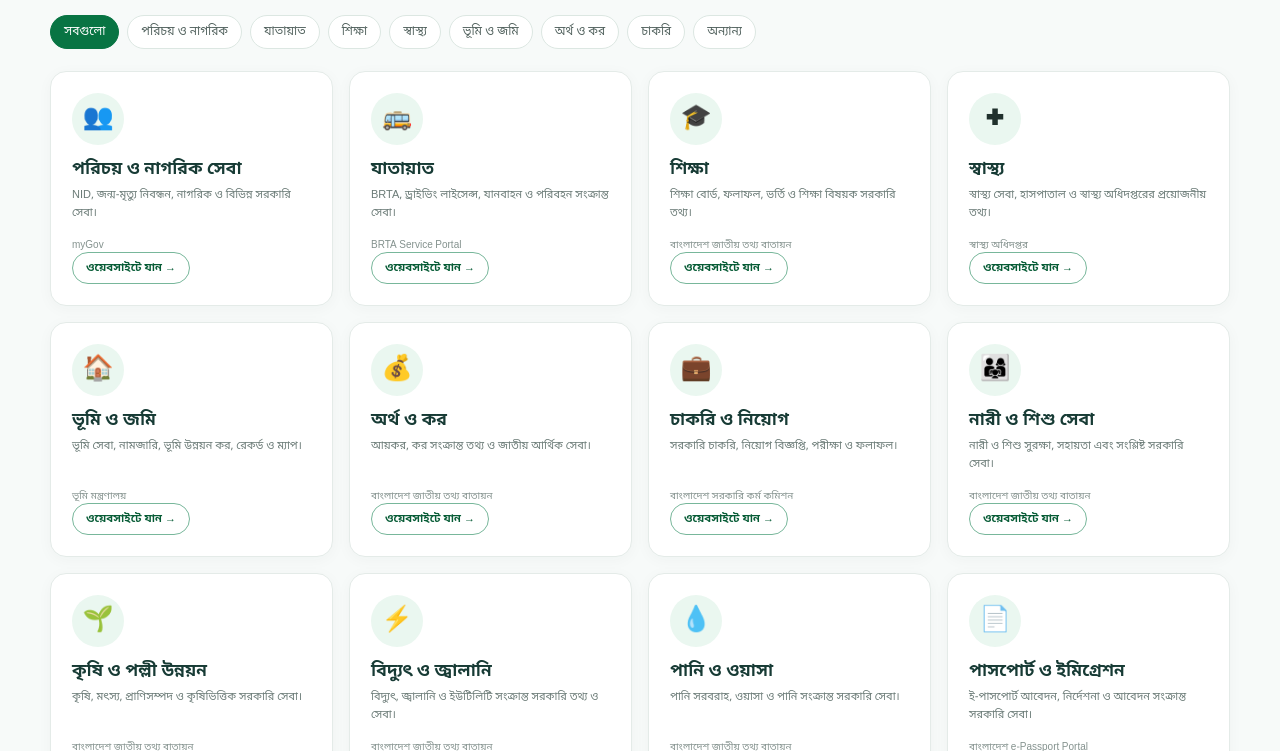
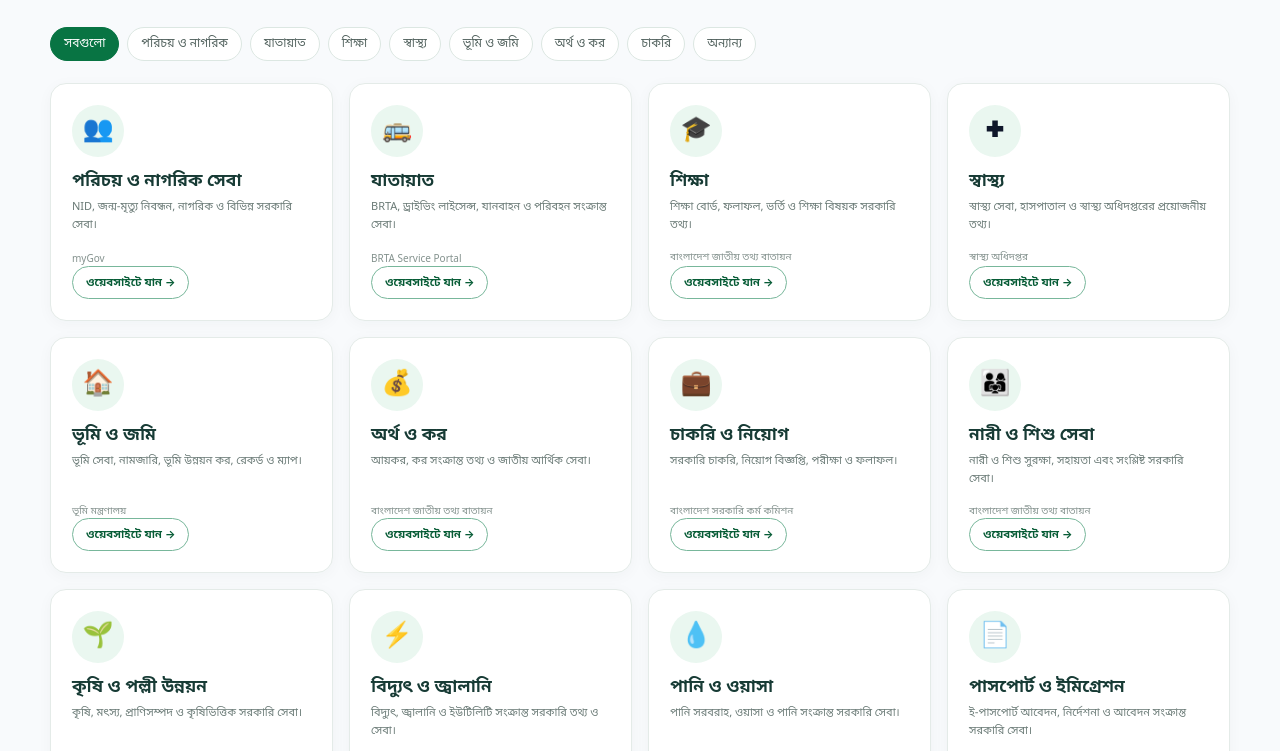
Before and after one commit to safayet309/amader-elaka, a plain HTML site: page government.html in a window 1280 px wide. Shown: the part 637-1388 px from the top of the page. Drawn offline with Linux system fonts and the light colour scheme.

Commit message:
Add premium stylesheet link to government.html

```diff
--- a/government.html
+++ b/government.html
@@ -6,6 +6,7 @@
 <meta name="description" content="বাংলাদেশ সরকারের গুরুত্বপূর্ণ অনলাইন সেবা এক জায়গায়">
 <title>সরকারি সেবা | আমাদের এলাকা</title>
 <link rel="stylesheet" href="css/government.css">
+<link rel="stylesheet" href="css/premium.css">
 </head>
 <body>
 <header class="gov-header">
```
